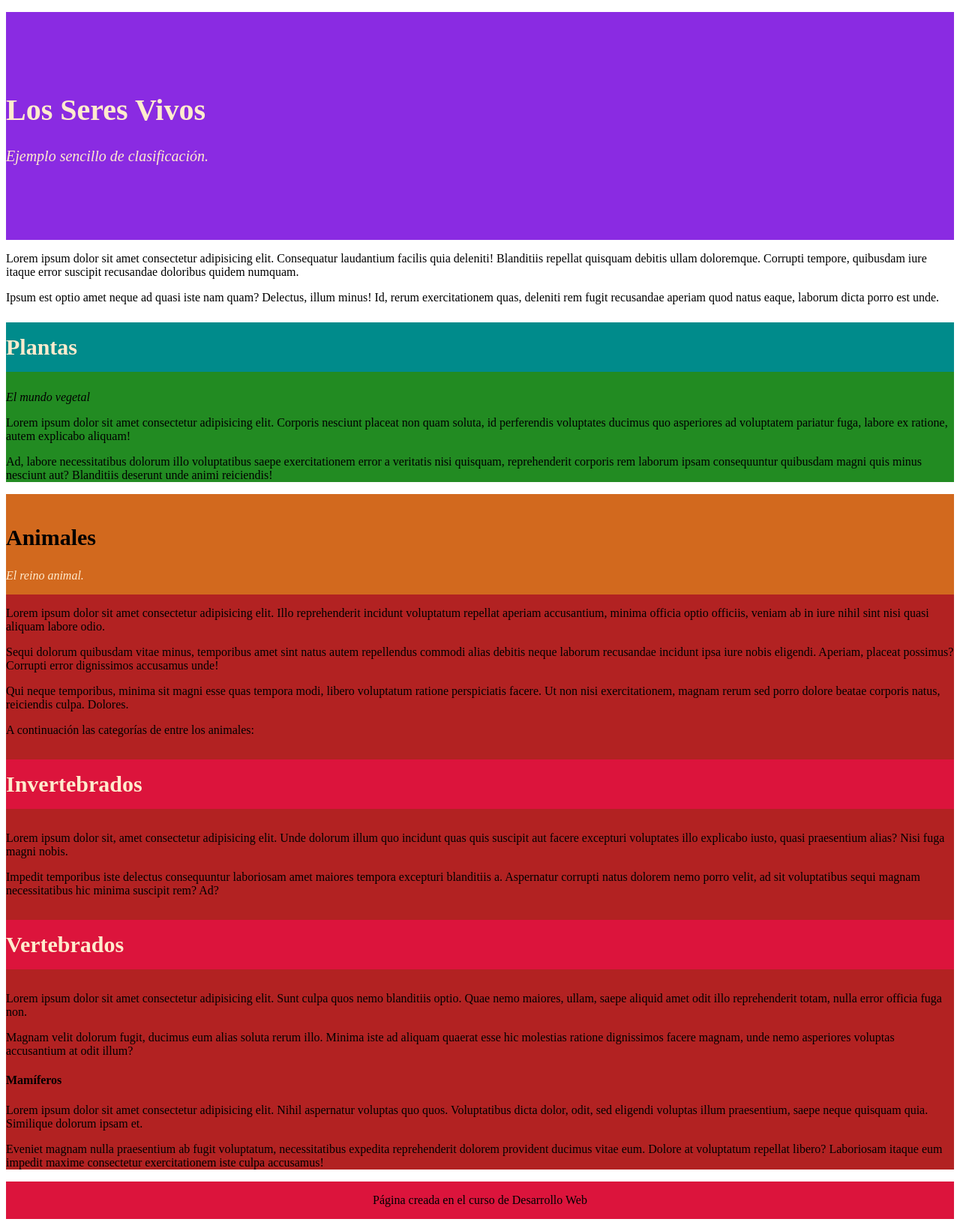
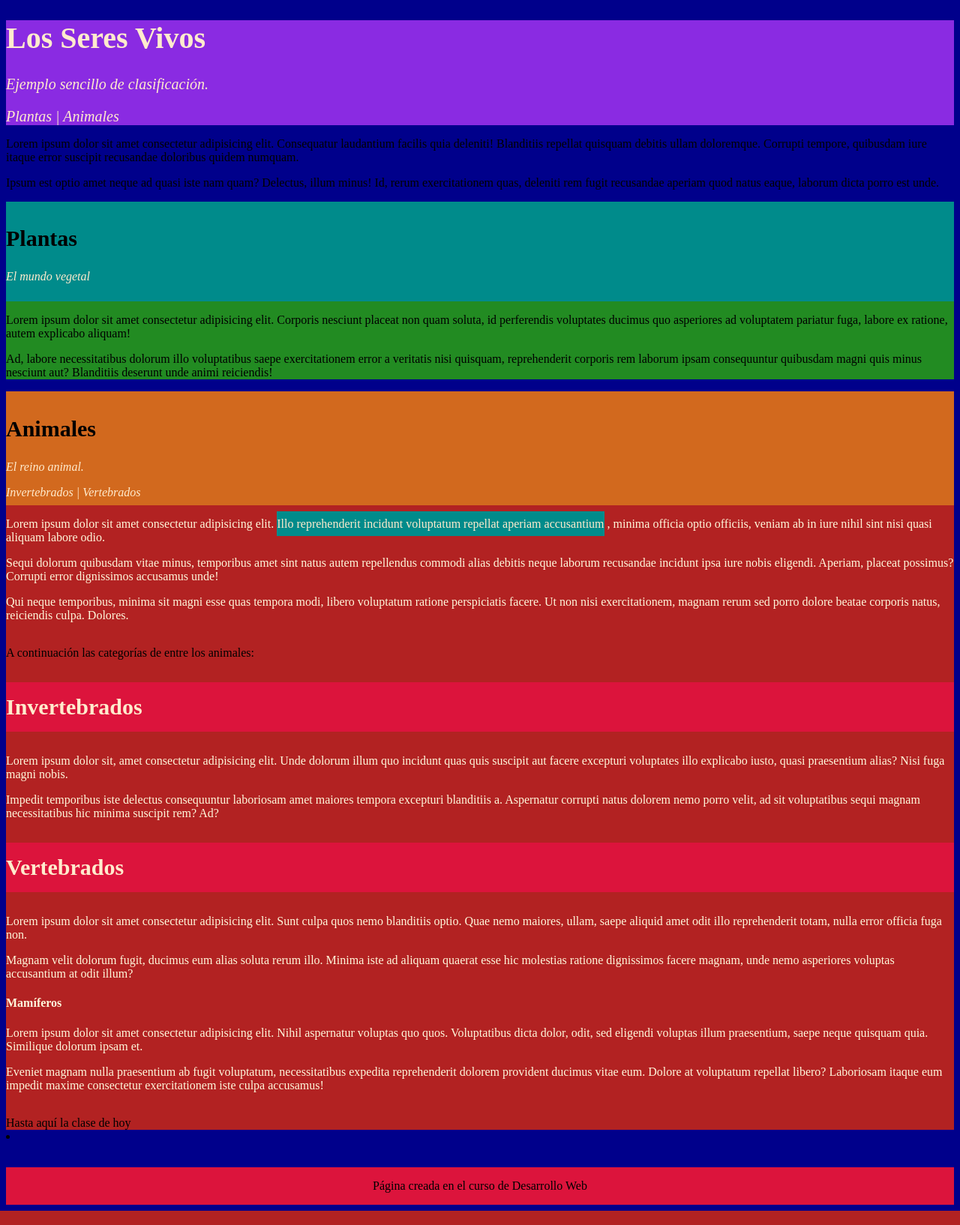
Before and after one commit to marcelo-024/desarrollo_web_2019, a PHP site: page / in a window 1280 px wide. Shown: the whole page at 75% size. Run offline with PHP 8.4, Linux system fonts and the light colour scheme.

Commit message:
Esquema last update 30/04

```diff
--- a/06_esquema_html5/css/style.css
+++ b/06_esquema_html5/css/style.css
@@ -1,7 +1,9 @@
 
 footer {
 
-    color: black
+    color: black;
+    margin-top: 2rem;
+    text-align: inherit
 }
 
 .main_footer {
@@ -20,7 +22,7 @@ footer {
     color: blanchedalmond;
  /* min-height: 20px; */
 
- padding: 5rem 0rem 5rem 0rem;
+ padding: 1rem 0rem 1rem -5rem;
 
  margin-top: 1rem;
 
@@ -65,14 +67,14 @@ color: black
 color: blanchedalmond;
 background-color: chocolate;
 
-padding: 1rem 0rem 1rem 0rem
+padding: 0.5rem 0rem 0.5rem 0rem
 }
 
 .plantas{
     color: blanchedalmond;
 
     background-color: darkcyan;
-    padding: 1rem 0rem 1rem 0rem
+    padding: 0.5rem 0rem 0.5rem 0rem
 }
 
 .fillgreen {
@@ -83,7 +85,15 @@ padding: 1rem 0rem 1rem 0rem
 
 .fillred {
 
-background-color: firebrick
+background-color: firebrick;
+
+color: cornsilk
 
 
 }
+
+body {
+
+background-color: darkblue
+
+}
--- a/06_esquema_html5/index.html
+++ b/06_esquema_html5/index.html
@@ -28,15 +28,17 @@
     <h1 >Los Seres Vivos</h1>
 <p>Ejemplo sencillo de clasificación.</p>
 
+<nav>Plantas | Animales</nav>
+
 </header>
 
 <p>Lorem ipsum dolor sit amet consectetur adipisicing elit. Consequatur laudantium facilis quia deleniti! Blanditiis repellat quisquam debitis ullam doloremque. Corrupti tempore, quibusdam iure itaque error suscipit recusandae doloribus quidem numquam.</p>
 <p>Ipsum est optio amet neque ad quasi iste nam quam? Delectus, illum minus! Id, rerum exercitationem quas, deleniti rem fugit recusandae aperiam quod natus eaque, laborum dicta porro est unde.</p>
-<section class="fillgreen" >
+<section class="fillgreen">
 
-    <header>
-     <h2 class="plantas">Plantas</h2>
-        El mundo vegetal
+    <header class="plantas">
+     <h2 >Plantas</h2>
+       <p>El mundo vegetal</p>
     </header>
 
 <p>Lorem ipsum dolor sit amet consectetur adipisicing elit. Corporis nesciunt placeat non quam soluta, id perferendis voluptates ducimus quo asperiores ad voluptatem pariatur fuga, labore ex ratione, autem explicabo aliquam!</p>
@@ -48,14 +50,18 @@
 
     <header class="animales">
     <h2 >Animales</h2>
-    El reino animal.
+    <p>El reino animal.</p>
+
+    <nav>Invertebrados | Vertebrados</nav>
     </header>
 
 
-    <p>Lorem ipsum dolor sit amet consectetur adipisicing elit. Illo reprehenderit incidunt voluptatum repellat aperiam accusantium, minima officia optio officiis, veniam ab in iure nihil sint nisi quasi aliquam labore odio.</p>
+    <p>Lorem ipsum dolor sit amet consectetur adipisicing elit. <span class="plantas">Illo reprehenderit incidunt voluptatum repellat aperiam accusantium</span> , minima officia optio officiis, veniam ab in iure nihil sint nisi quasi aliquam labore odio.</p>
     <p>Sequi dolorum quibusdam vitae minus, temporibus amet sint natus autem repellendus commodi alias debitis neque laborum recusandae incidunt ipsa iure nobis eligendi. Aperiam, placeat possimus? Corrupti error dignissimos accusamus unde!</p>
     <p>Qui neque temporibus, minima sit magni esse quas tempora modi, libero voluptatum ratione perspiciatis facere. Ut non nisi exercitationem, magnam rerum sed porro dolore beatae corporis natus, reiciendis culpa. Dolores.</p>
-<footer> A continuación las categorías de entre los animales:</footer>
+<footer class="footer">
+    A continuación las categorías de entre los animales:
+</footer>
      <section>
         <h3 class="sub_header">Invertebrados</h3>
         <p>Lorem ipsum dolor sit, amet consectetur adipisicing elit. Unde dolorum illum quo incidunt quas quis suscipit aut facere excepturi voluptates illo explicabo iusto, quasi praesentium alias? Nisi fuga magni nobis.</p>
@@ -68,6 +74,12 @@
                         <section>  <h4>Mamíferos</h4>
                          <p>Lorem ipsum dolor sit amet consectetur adipisicing elit. Nihil aspernatur voluptas quo quos. Voluptatibus dicta dolor, odit, sed eligendi voluptas illum praesentium, saepe neque quisquam quia. Similique dolorum ipsam et.</p>
                         <p>Eveniet magnam nulla praesentium ab fugit voluptatum, necessitatibus expedita reprehenderit dolorem provident ducimus vitae eum. Dolore at voluptatum repellat libero? Laboriosam itaque eum impedit maxime consectetur exercitationem iste culpa accusamus!</p>
+
+                        <footer class="footer">
+
+                            Hasta aquí la clase de hoy
+
+                        </footer>
                         </section>
 
 
@@ -76,7 +88,7 @@
          </section>
 </section>
 
-
+<li></li>
 
 
 <footer class="main_footer">
```
